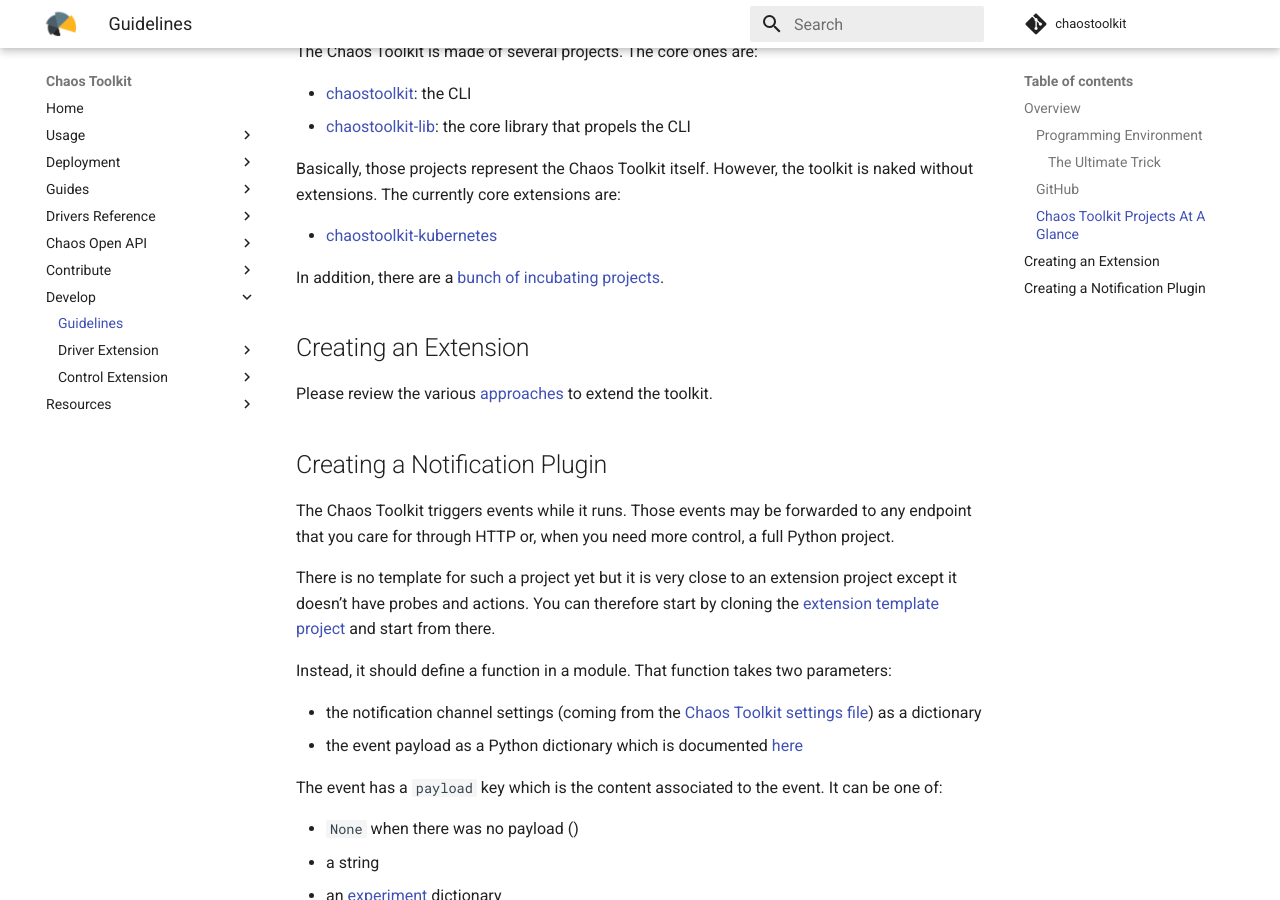
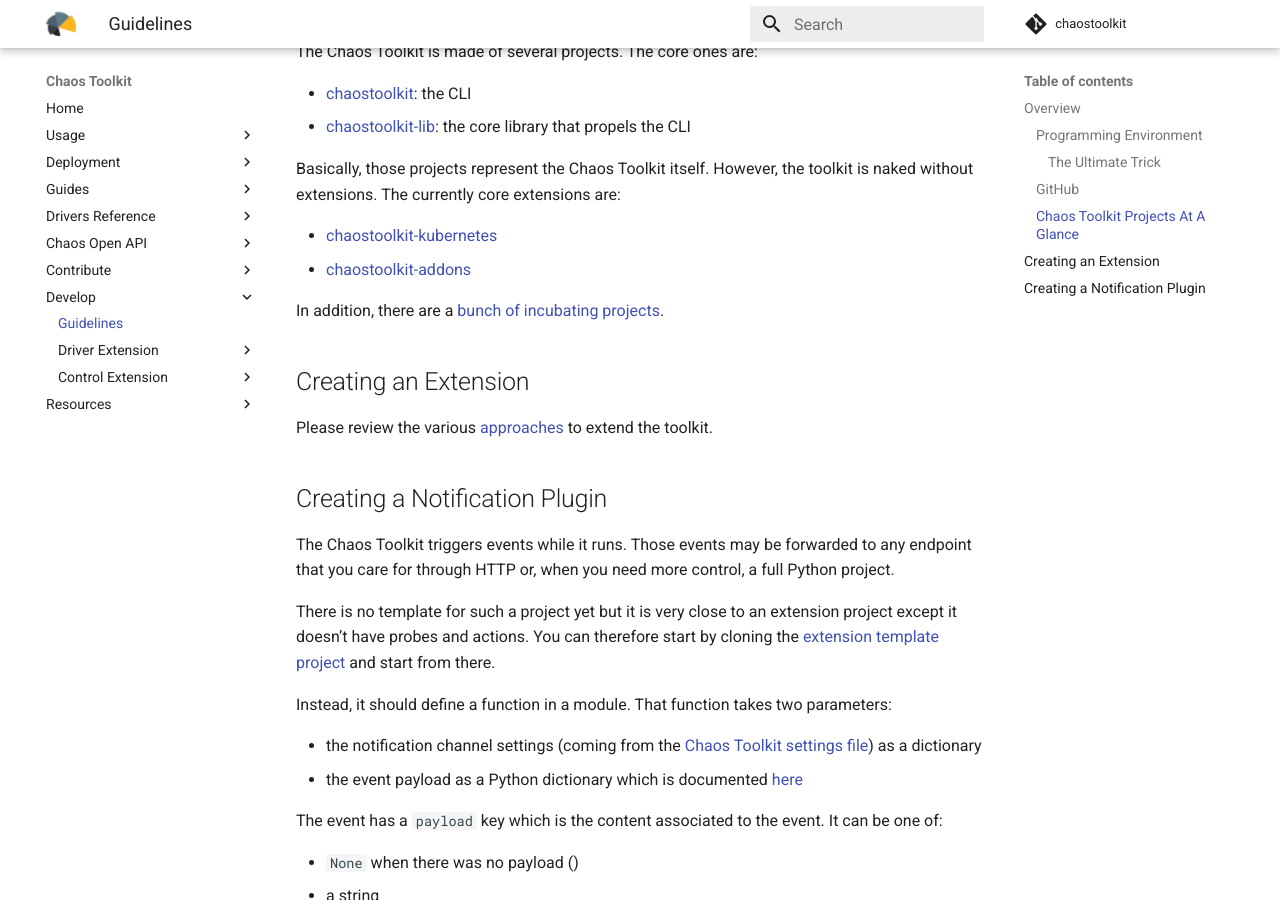
Before and after one commit to chaostoolkit/chaostoolkit-documentation, an MkDocs documentation site: the page built from sources/reference/developing/guidelines.md, in a window 1280 px wide and 900 px high, scrolled down 1294 px. Built offline with MkDocs 1.6.1 and Material for MkDocs 9.7.7, drawn with Linux system fonts in a browser that asks for light colours; comment, search, counter and statistics services are not loaded.

Commit message:
Link to addons extension
Signed-off-by: Sylvain Hellegouarch <sh@defuze.org>

```diff
--- a/sources/reference/developing/guidelines.md
+++ b/sources/reference/developing/guidelines.md
@@ -74,6 +74,7 @@
 toolkit is naked without extensions. The currently core extensions are:
 
 * [chaostoolkit-kubernetes](https://github.com/chaostoolkit/chaostoolkit-kubernetes)
+* [chaostoolkit-addons](https://github.com/chaostoolkit/chaostoolkit-addons)
 
 In addition, there are a
 [bunch of incubating projects](https://github.com/chaostoolkit-incubator).
```
